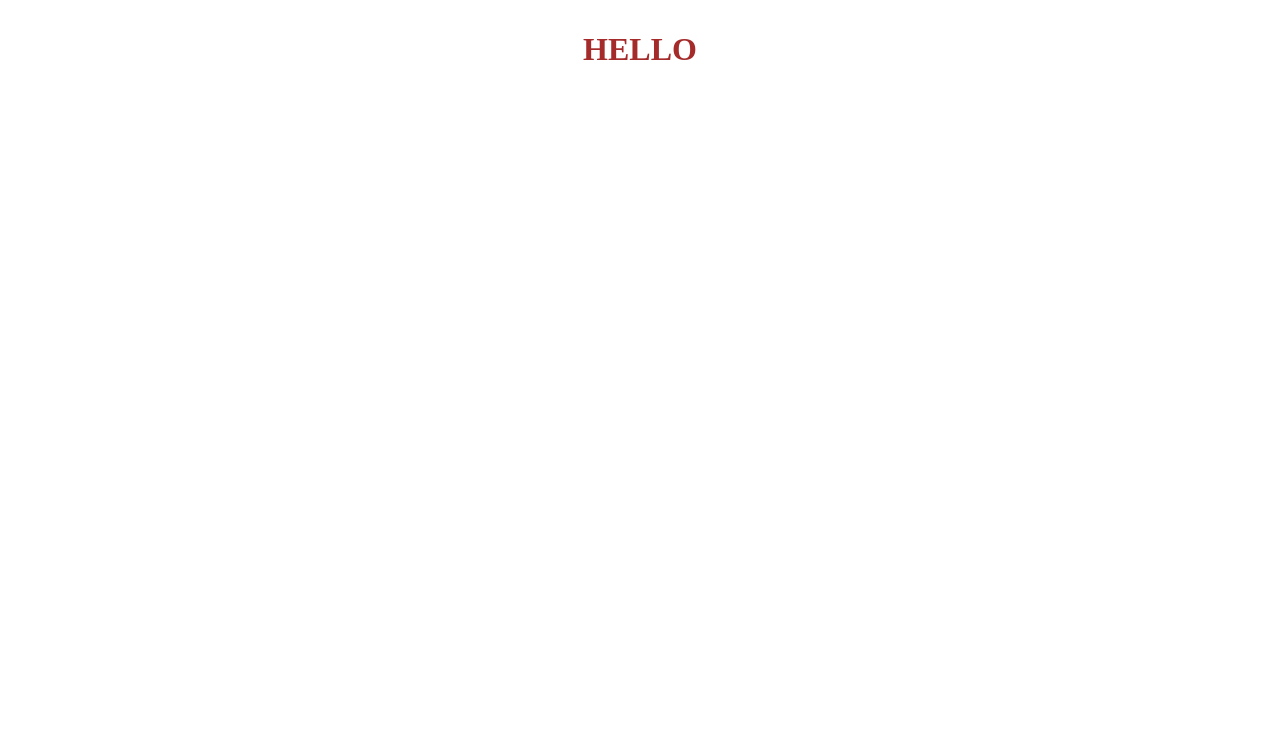
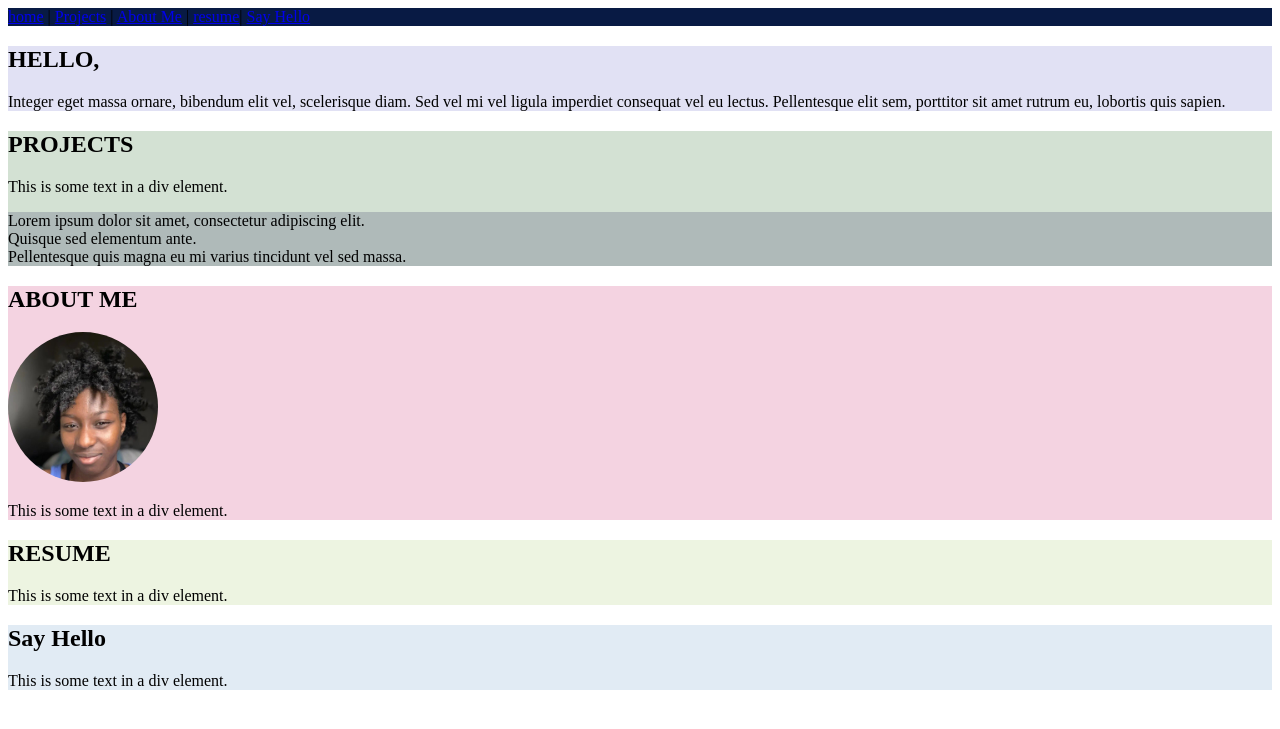
Before and after one commit to DestineeAdams/portfolio-Website, a Flask app: page / in a window 1280 px wide. Before the commit the part shown is almost empty. Shown: the top 729 px of the page. Run offline with Flask 2, Linux system fonts and the light colour scheme.

Commit message:
adding outline

```diff
--- a/app.py
+++ b/app.py
@@ -2,7 +2,6 @@ from flask import Flask, render_template
 
 app = Flask(__name__)
 
-
 @app.route('/')
 def index():
     return render_template('index.html')
--- /dev/null
+++ b/static/scripts.js
@@ -0,0 +1 @@
+console.log("test");
--- a/static/style.css
+++ b/static/style.css
@@ -3,3 +3,49 @@ h1 {
     text-align: center;
     padding: 10px;
 }
+
+img {
+    width: 150px;
+    height: 150px;
+    border-radius: 1000px;
+}
+
+nav {
+    display: block;
+    background-color: rgb(8, 26, 68);
+}
+
+.home {
+    width: 1000;
+    height: 1000;
+    background-color: rgba(81, 81, 192, 0.171);
+}
+
+.project {
+    width: 1000;
+    height: 1000;
+    background-color: rgba(0, 81, 0, 0.171);
+}
+
+.about {
+    width: 1000;
+    height: 1000;
+    background-color: rgba(192, 0, 81, 0.171);
+}
+
+.resume {
+    width: 1000;
+    height: 1000;
+    background-color: rgba(153, 192, 81, 0.171);
+}
+
+.contact {
+    width: 1000;
+    height: 1000;
+    background-color: rgba(81, 138, 192, 0.171);
+}
+
+#pp {
+    background-color: rgba(0, 3, 58, 0.171);
+    left: 1000px;
+}
--- a/templates/index.html
+++ b/templates/index.html
@@ -3,9 +3,51 @@
 <head>
     <meta charset="UTF-8">
     <link rel="stylesheet" href="{{ url_for('static', filename='style.css') }}">
-    <title>TITLE</title>
+    <link rel="javascript" href="{{ url_for('static', filename='scripts.js') }}">
+    <title>Title</title>
 </head>
 <body>
-   <h1>HELLO</h1>
+    <nav>
+        <a href="#h">home</a> |
+        <a href="#p">Projects</a> |
+        <a href="#a">About Me</a> |
+        <a href="#r">resume</a>|
+        <a href="#c">Say Hello</a>
+    </nav>
+
+    <div class="home" id='h'>
+        <h2>HELLO,</h2>
+        <p>Integer eget massa ornare, bibendum elit vel, scelerisque diam.
+            Sed vel mi vel ligula imperdiet consequat vel eu lectus.
+            Pellentesque elit sem, porttitor sit amet rutrum eu, lobortis quis sapien.</p>
+    </div>
+
+    <div class="project" id='p'>
+        <h2>PROJECTS</h2>
+        <p>This is some text in a div element.</p>
+
+        <div id=pp>
+            <p> Lorem ipsum dolor sit amet, consectetur adipiscing elit. <br>
+                Quisque sed elementum ante. <br>
+                Pellentesque quis magna eu mi varius tincidunt vel sed massa. <br>
+            </p>
+        </div>
+    </div>
+
+    <div class="about" id='a'>
+        <h2>ABOUT ME</h2>
+        <img src="{{ url_for('static', filename='profile.jpg') }}">
+        <p>This is some text in a div element.</p>
+    </div>
+
+    <div class="resume" id='r'>
+        <h2>RESUME</h2>
+        <p>This is some text in a div element.</p>
+    </div>
+
+    <div class="contact" id='c'>
+        <h2>Say Hello</h2>
+        <p>This is some text in a div element.</p>
+    </div>
 </body>
 </html>
```
Also changed, not shown: main.py (deleted, +0 -8 lines), static/profile.jpg (added), static/red-bananas.webp (added).
